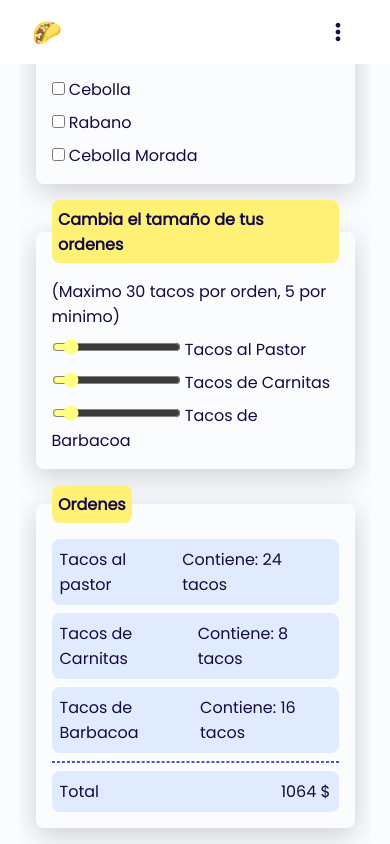
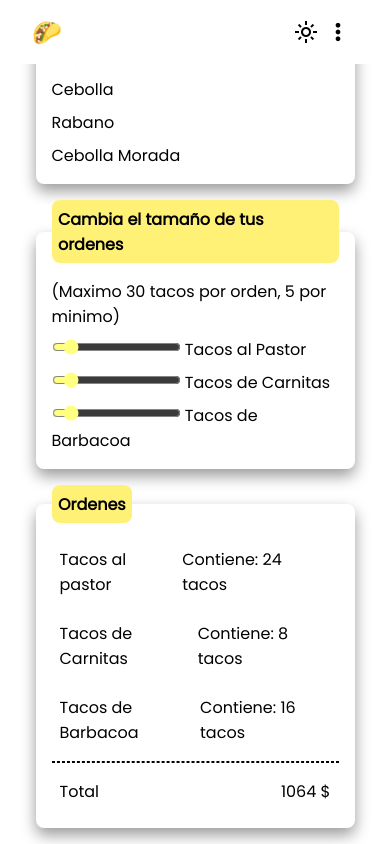
Before and after one commit to MauroMontan/taqueria, a website: page shop.html in a window 390 px wide. Drawn offline with nearby package versions, Linux system fonts and the light colour scheme.

Commit message:
adding darkmode

```diff
--- a/package.json
+++ b/package.json
@@ -11,6 +11,7 @@
   "author": "MauroMontan",
   "license": "ISC",
   "dependencies": {
+    "live-server": "^1.2.2",
     "node-static": "^0.7.11"
   }
 }
--- a/serve.js
+++ b/serve.js
@@ -3,9 +3,9 @@ import * as nStatic from "node-static";
 
 var fileServer = new nStatic.Server("./");
 
-console.log("listening on 8000");
+console.log("listening on 3030");
 http
   .createServer(function (req, res) {
     fileServer.serve(req, res);
   })
-  .listen(8000);
+  .listen(3030);
--- a/shop.html
+++ b/shop.html
@@ -71,8 +71,8 @@
               <legend>Selecciona un tipo de tortilla:</legend>
 
               <div>
-                <input type="radio" id="arina" name="tortilla" value="arina" checked />
-                <label for="arina">Tortilla de Arina</label>
+                <input type="radio" id="harina" name="tortilla" value="harina" checked />
+                <label for="harina">Tortilla de Harina</label>
               </div>
 
               <div>
--- a/src/components/appbar/appbar.css
+++ b/src/components/appbar/appbar.css
@@ -7,7 +7,6 @@
 .appbar {
   position: absolute;
   top: 0;
-  background-color: #ffffff;
   z-index: 3;
   width: 100%;
   font-size: 1.2rem;
@@ -34,6 +33,10 @@
   font-weight: 800;
 }
 
+a {
+  text-decoration: none;
+}
+
 .links ul li a {
   text-decoration: none;
   color: unset;
@@ -52,9 +55,16 @@
   border-radius: 0.5rem;
   background-color: unset;
 }
+.actions label {
+  display: flex;
+}
 
 .actions button:hover {
   background-color: #efefef;
+}
+
+input[type="checkbox"] {
+  display: none;
 }
 
 .actions button span {
--- a/src/components/appbar/appbar.js
+++ b/src/components/appbar/appbar.js
@@ -3,29 +3,65 @@ export class Appbar {
     this.header = document.createElement("header");
   }
 
+  setTheme = () => {
+    let themeToggler = document.querySelector("#theme-toggler");
+
+    themeToggler.checked = false;
+    if (localStorage.getItem("darkmode")) {
+      console.log(localStorage.getItem("darkmode"));
+      document.documentElement.className = "dark";
+      themeToggler.checked = true;
+    } else {
+    }
+    themeToggler.addEventListener("change", function () {
+      if (this.checked) {
+        document.documentElement.className = "dark";
+        localStorage.setItem("darkmode", true);
+      } else {
+        localStorage.removeItem("darkmode");
+        document.documentElement.className = "light";
+      }
+    });
+  };
+
   render(target) {
     this.header.classList.add("appbar");
     this.header.innerHTML = `
-      <div class="logo">🌮</div>
+        <a href="index.html" class="logo">🌮
+      </a>
         <nav class="links">
           <ul>
-          <li><a href="index.html"> Home </a></li>
-          <li><a href="shop.html"> Comprar </a></li>
-          <li><a href="#"> Carrito </a></li>
-          <li><a href="#"> Pedidos </a></li>
+            <li>
+              <a href="shop.html"> Comprar </a>
+            </li>
+            <li>
+              <a href="#"> Carrito </a>
+            </li>
+            <li>
+              <a href="#"> Pedidos </a>
+            </li>
           </ul>
         </nav>
         <div class="actions">
+          <input  type="checkbox" id="theme-toggler" value="hello"/>
+      <label for="theme-toggler">
+<span class="material-symbols-outlined">
+light_mode
+</span>
+      </label>
           <button type="button">
             <span class="material-symbols-outlined"> more_vert </span>
           </button>
-      </div>`;
+        </div>
+    `;
 
     target.append(this.header);
   }
 }
 
 const appbar = new Appbar();
-
+if (appbar) {
   const AppRoot = document.querySelector("#app");
   appbar.render(AppRoot);
+  appbar.setTheme();
+}
--- a/src/components/home-info/home-info.css
+++ b/src/components/home-info/home-info.css
@@ -14,7 +14,7 @@
   width: 100%;
   border-radius: 0.5rem;
   display: flex;
-  box-shadow: rgba(100, 100, 111, 0.2) 0px 7px 29px 0px;
+  box-shadow: rgba(0, 0, 0, 0.2) 0px 7px 25px 0px;
   transition: ease all 500ms;
   padding: 1rem;
   height: fit-content;
--- a/src/components/shop-content/shop-content.css
+++ b/src/components/shop-content/shop-content.css
@@ -37,8 +37,8 @@
 }
 
 .taco-tile:hover {
-  box-shadow: rgba(100, 100, 111, 0.6) 0px 7px 29px 0px;
   transform: scale(105%);
+  box-shadow: rgba(0, 0, 0, 0.5) 0px 7px 25px 0px;
 }
 
 .taco-params::-webkit-scrollbar {
--- a/src/components/shop-form/shop-form.css
+++ b/src/components/shop-form/shop-form.css
@@ -12,12 +12,13 @@
 
 legend {
   background-color: #fff176;
+  color: black;
   border-radius: 0.5rem;
   font-weight: bold;
   padding: 0.4rem;
 }
 .shop-form fieldset {
-  box-shadow: rgba(100, 100, 111, 0.3) 0px 7px 29px 0px;
+  box-shadow: rgba(0, 0, 0, 0.4) 0px 7px 15px 0px;
   display: flex;
   flex-direction: column;
   border: none;
@@ -28,7 +29,6 @@ legend {
 }
 
 .shop-form fieldset .order-tile {
-  background-color: #e1ebff;
   display: flex;
   border-radius: 0.5rem;
   padding: 0.5rem;
@@ -48,8 +48,6 @@ input[type="number"] {
   width: 3rem;
   padding: 0.3rem;
   border-radius: 0.5rem;
-  background-color: #e1ebff;
-
   padding-top: 0.35rem;
 }
 
@@ -60,6 +58,5 @@ input[type="number"] {
 }
 
 hr {
-  color: #5d4dc7;
   border: 0.1rem dashed;
 }
--- a/src/css/global.css
+++ b/src/css/global.css
@@ -1,18 +1,26 @@
 @import url("https://fonts.googleapis.com/css2?family=Poppins:wght@400&display=swap");
 
 @import url("https://fonts.googleapis.com/css2?family=Material+Symbols+Outlined:opsz,wght,FILL,GRAD@48,400,0,0");
+
+:root,
+:root.light {
+  --color-scheme: light;
+}
+
+:root.dark {
+  --color-scheme: dark;
+}
 
 * {
   margin: 0;
   padding: 0;
   box-sizing: border-box;
   font-family: "Poppins", sans-serif;
-  color: #130b43;
+  color-scheme: var(--color-scheme);
 }
 
 #app {
   width: 100%;
-  background-color: #fbfcfe;
   height: 100vh;
   display: flex;
   flex-direction: column;
```
Also changed, not shown: index.js (added, +11 -0 lines), 1 other file. Lines whose indentation alone changed are shown as unchanged.
